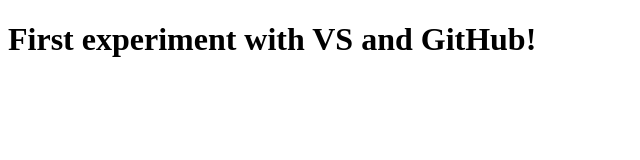
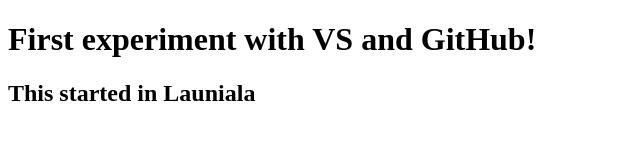
Before and after one commit to TimoMikkeli/GitHubandVS_WED, a plain HTML site: page wwwroot/index.html in a window 1280 px wide. Shown: the whole page, without its empty margins (0-640 px from the left). Drawn offline with Linux system fonts and the light colour scheme.

Commit message:
An important modification.

```diff
--- a/wwwroot/index.html
+++ b/wwwroot/index.html
@@ -6,5 +6,6 @@
 </head>
 <body>
     <h1>First experiment with VS and GitHub!</h1>
+    <h2>This started in Launiala</h2>
 </body>
 </html>
```
